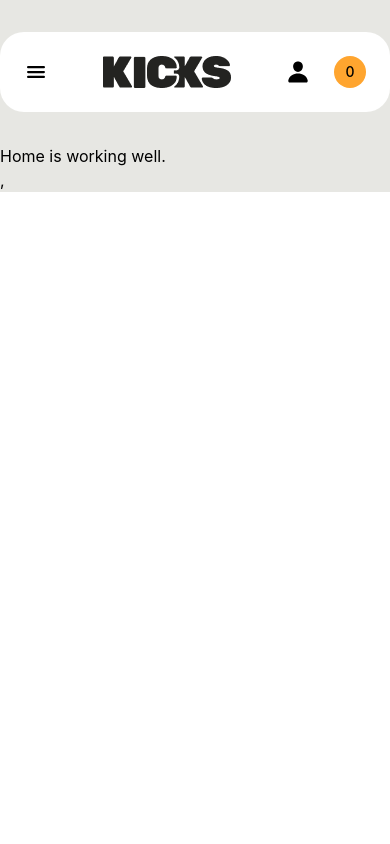
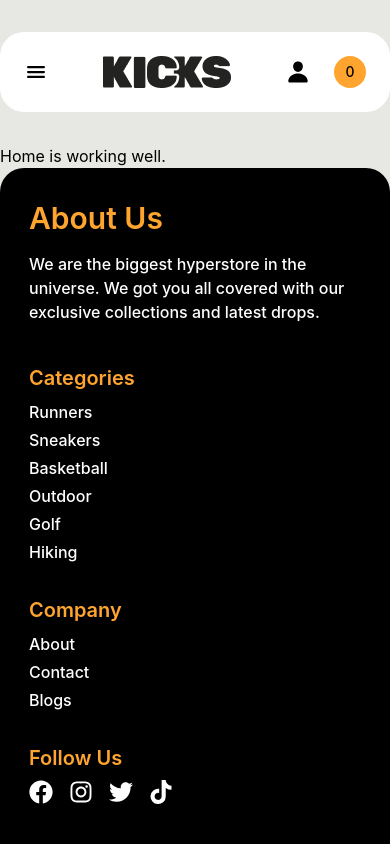
Before and after one commit to rajibulislam60/zavisoft-frontend-task, a React (Vite) app: page / in a window 390 px wide. Shown: the top 844 px of the page. Built offline with nearby package versions, Linux system fonts and the light colour scheme.

Commit message:
Footer done with responsive

```diff
--- /dev/null
+++ b/src/components/layout/Footer.jsx
@@ -0,0 +1,89 @@
+import React from "react";
+import { FaFacebook, FaTiktok, FaTwitter, FaInstagram } from "react-icons/fa";
+import Container from "../Container";
+import FooterLogoImage from "../../images/Logo-footer.png";
+
+const Footer = () => {
+  return (
+    <div>
+      <Container>
+        <div className="bg-black rounded-[24px] pt-8 px-[29px]">
+          <div className="flex flex-col lg:flex-row justify-between gap-10">
+            {/* About Section */}
+            <section className="w-full lg:w-[45%]">
+              <h3 className="text-[#FFA52F] text-3xl lg:text-4xl font-semibold mb-4">
+                About Us
+              </h3>
+              <p className="w-full lg:w-[446px] text-white text-base lg:text-lg font-medium">
+                We are the biggest hyperstore in the universe. We got you all
+                covered with our exclusive collections and latest drops.
+              </p>
+            </section>
+
+            {/* List Sections */}
+            <section className="w-full lg:w-[50%] flex flex-col sm:flex-row justify-between gap-8 lg:gap-4">
+              {/* Categories */}
+              <div>
+                <h4 className="text-[#FFA52F] text-xl lg:text-2xl font-semibold mb-2">
+                  Categories
+                </h4>
+                <ul className="text-white text-base lg:text-lg font-medium flex flex-col gap-1">
+                  <li>Runners</li>
+                  <li>Sneakers</li>
+                  <li>Basketball</li>
+                  <li>Outdoor</li>
+                  <li>Golf</li>
+                  <li>Hiking</li>
+                </ul>
+              </div>
+
+              {/* Company */}
+              <div>
+                <h4 className="text-[#FFA52F] text-xl lg:text-2xl font-semibold mb-2">
+                  Company
+                </h4>
+                <ul className="text-white text-base lg:text-lg font-medium flex flex-col gap-1">
+                  <li>About</li>
+                  <li>Contact</li>
+                  <li>Blogs</li>
+                </ul>
+              </div>
+
+              {/* Follow Us */}
+              <div>
+                <h4 className="text-[#FFA52F] text-xl lg:text-2xl font-semibold mb-2">
+                  Follow Us
+                </h4>
+                <ul className="flex gap-4 lg:gap-6 text-white text-2xl lg:text-3xl">
+                  <li>
+                    <FaFacebook className="hover:text-[#FFA52F] transition-colors" />
+                  </li>
+                  <li>
+                    <FaInstagram className="hover:text-[#FFA52F] transition-colors" />
+                  </li>
+                  <li>
+                    <FaTwitter className="hover:text-[#FFA52F] transition-colors" />
+                  </li>
+                  <li>
+                    <FaTiktok className="hover:text-[#FFA52F] transition-colors" />
+                  </li>
+                </ul>
+              </div>
+            </section>
+            {/* Footer logo */}
+          </div>
+          <div className="mt-[97px]">
+            <img src={FooterLogoImage} alt="Footer Logo" />
+          </div>
+        </div>
+
+        {/* Optional: Bottom Note */}
+        <div className="text-center text-sm lg:text-base py-4 mt-6">
+          © All rights reserved.
+        </div>
+      </Container>
+    </div>
+  );
+};
+
+export default Footer;
--- a/src/components/layout/RootLayOut.jsx
+++ b/src/components/layout/RootLayOut.jsx
@@ -1,12 +1,14 @@
 import React from "react";
 import { Outlet } from "react-router";
 import Navbar from "./Navbar";
+import Footer from "./Footer";
 
 const RootLayOut = () => {
   return (
     <div>
       <Navbar />
       <Outlet />
+      <Footer />
     </div>
   );
 };
```
Also changed, not shown: src/images/Logo-footer.png (added).
